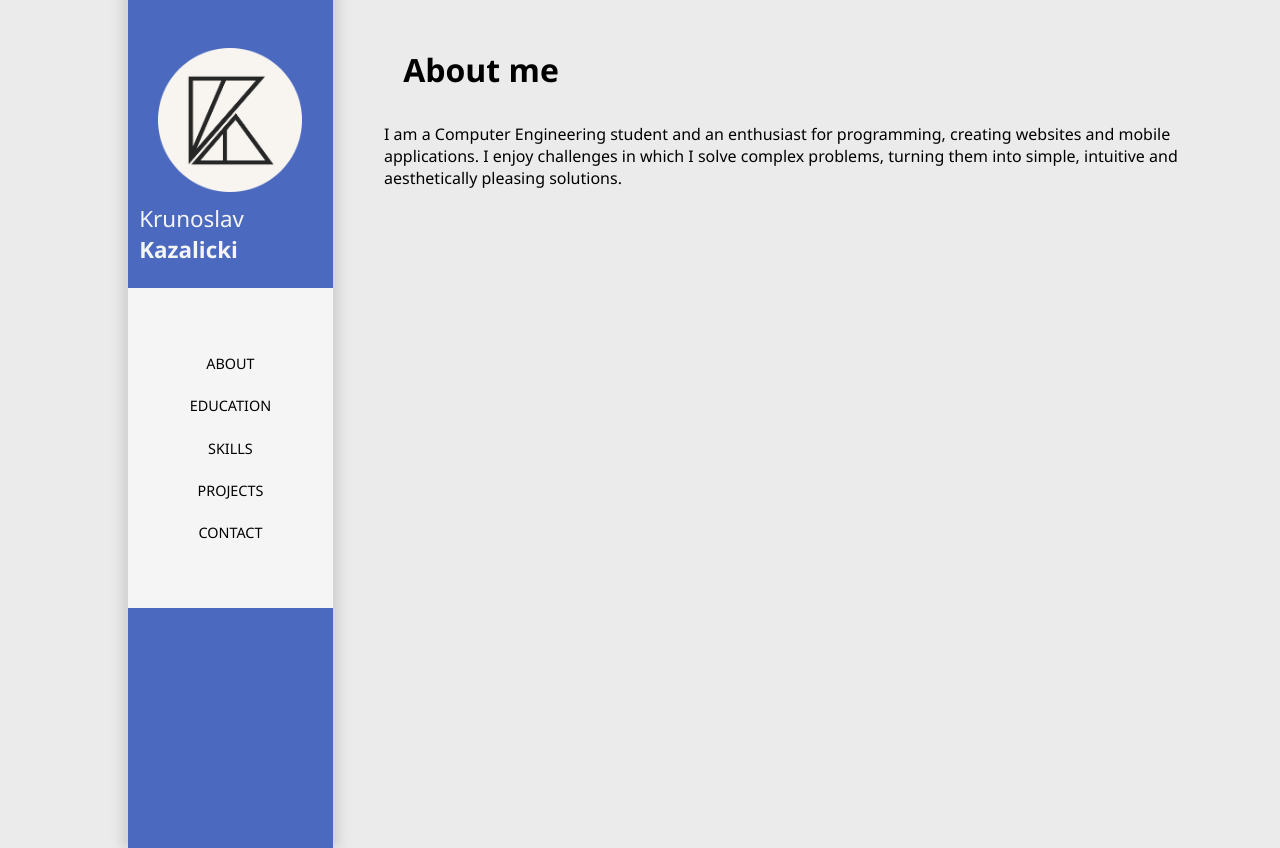
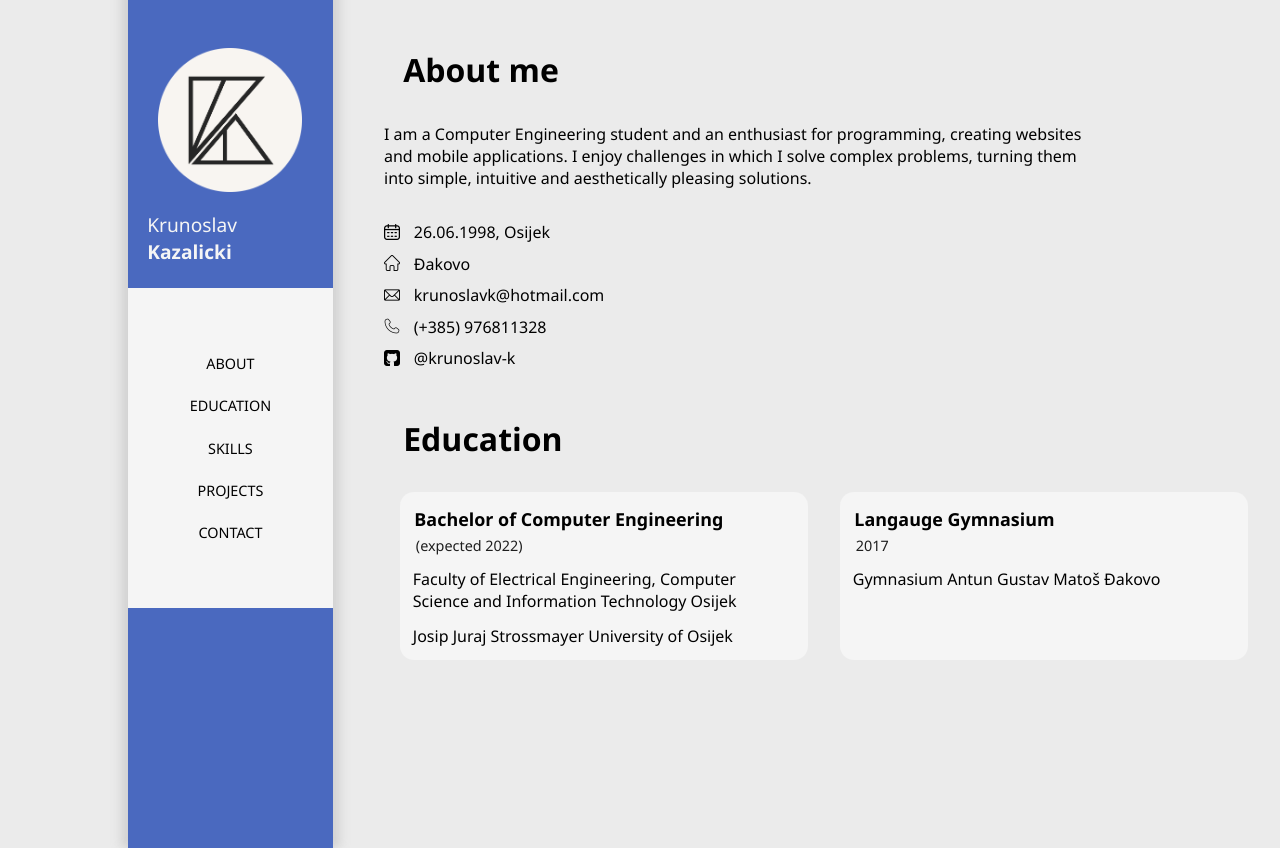
Before and after one commit to krunoslav-k/CV-v2, a plain HTML site: page index.html in a window 1280 px wide. Drawn offline with Linux system fonts and the light colour scheme.

Commit message:
education section setup

```diff
--- a/index.html
+++ b/index.html
@@ -34,22 +34,39 @@
 
     </div>
 
-    <div class="about">
+    <div class="about section">
 
         <h1>About me</h1>
         <p>I am a Computer Engineering student and an enthusiast for programming, creating websites and mobile applications. I enjoy challenges in which I solve complex problems, turning them into simple, intuitive and aesthetically pleasing solutions.</p>
 
         <div class="basic-info">
-
+            <ul class="basic-info-list">
+                <li><img src="images/calendar.png"> 26.06.1998, Osijek</li>
+                <li><img src="images/home.png"> Đakovo</li>
+                <li><img src="images/mail.png"> krunoslavk@hotmail.com</li>
+                <li><img src="images/telephone.png"> (+385) 976811328</li>
+                <li><img src="images/github-sign.png"> @krunoslav-k</li>
+            </ul>
         </div>
 
     </div>
 
-    <div class="education">
-        <h1></h1>
+    <div class="education section">
+        <h1>Education</h1>
 
-        <div class="degree">
+        <div class="degree-cards-container">
+            <div class="degree-card degree-uni">
+                <p class="degree-name">Bachelor of Computer Engineering</p>
+                <p class="graduation">(expected 2022)</p>
+                <p class="institution">Faculty of Electrical Engineering, Computer Science and Information Technology Osijek</p>
+                <p class="institution">Josip Juraj Strossmayer University of Osijek</p>
+            </div>
 
+            <div class="degree-card degree-hs">
+                <p class="degree-name">Langauge Gymnasium</p>
+                <p class="graduation">2017</p>
+                <p class="institution">Gymnasium Antun Gustav Matoš Đakovo</p>
+            </div>
         </div>
     </div>
 
--- a/styles/style.css
+++ b/styles/style.css
@@ -13,6 +13,8 @@ body {
     background-color: #EBEBEB;
     height: 100%;
 }
+
+/* RIBBON */
 
 .ribbon {
     background-color: #4A69BF;
@@ -41,8 +43,8 @@ body {
 
 .name {
     color: whitesmoke;
-    font-size: 1.4em;
-    margin: 0.5em;
+    font-size: 1.2em;
+    margin: 1em;
 }
 
 .central-ribbon {
@@ -76,20 +78,75 @@ nav ul li {
     color: #4A69BF;
 }
 
-
-
 .lower-ribbon {
     height: 30vh;
 }
 
-.about {
+/* SECTIONS */
+
+.section {
     margin: 3em 0 0 30%;
 }
 
+/* ABOUT SECTION */
+
 .about p {
-    width: 90%;
+    width: 80%;
 }
 
-h1 {
+.section h1 {
     margin: 0 0 1em 0.6em;
 }
+
+.basic-info {
+    margin: 2em 0 0 0;
+}
+
+.basic-info-list {
+    list-style: none;
+}
+
+.basic-info-list li {
+    margin: 0 0 0.6em 0;
+}
+
+.basic-info-list li img {
+    height: 1em;
+    margin-right: 0.6em;
+    margin-bottom: -0.1em;
+}
+
+/* EDUCATION SECTION */
+
+.degree-cards-container {
+    display: flex;
+    justify-content: space-around;
+
+}
+
+.degree-card {
+    width: 50%;
+    margin: 0 2em 0 0;
+    border-radius: 0.88em;
+    background-color: whitesmoke;
+}
+.degree-card:first-of-type {
+    margin-left: 1em;
+}
+
+.degree-card p {
+    margin: 0.8em 0.8em 0.8em 0.8em;
+}
+
+.degree-name {
+    font-size: 1.12em;
+    font-weight: 600;
+}
+
+.graduation {
+    margin: -0.6em 0 0 1.1em !important;
+    font-size: 0.9em;
+    color: rgb(30, 30, 30);
+}
+
+/* SKILLS SECTION */
```
